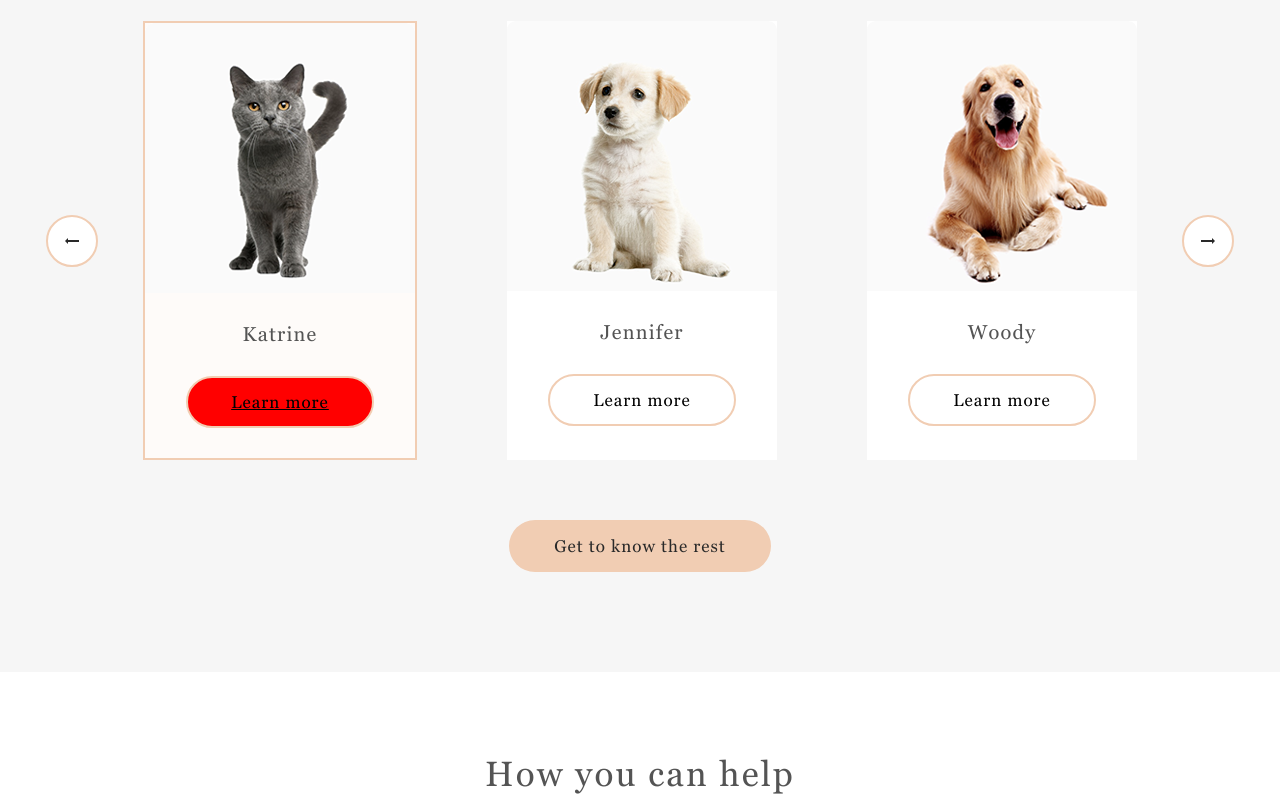
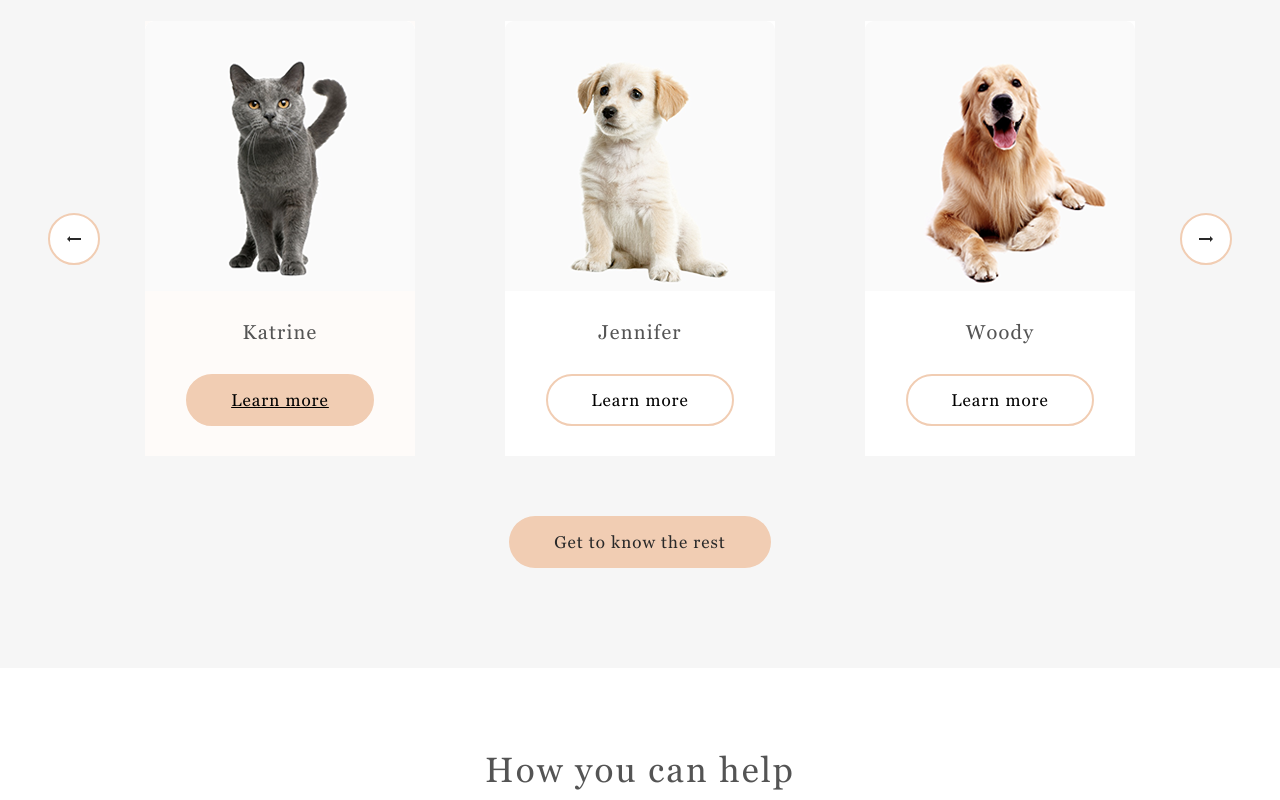
Before and after one commit to kate-js/RSSchool, a plain HTML site: page shelter/pages/main/main.html in a window 1280 px wide. In both pictures the pointer is over the button 280 px from the left and 2106 px from the top of the page. Shown: the part 1706-2506 px from the top of the page. Drawn offline with Linux system fonts and the light colour scheme; a web font is replaced by a local one.

Commit message:
refactor: correct color

```diff
--- a/shelter/pages/main/main.css
+++ b/shelter/pages/main/main.css
@@ -319,11 +319,10 @@ html {
   cursor: pointer;
   background-color: #fefbf9;
   transform: scale(1,1);
-  border: 2px solid #F1CDB3;
 }
 
 .card:hover .button_cards {
-  background-color: red!important;
+  background-color: #F1CDB3!important;
 }
 
 .card img {
```
